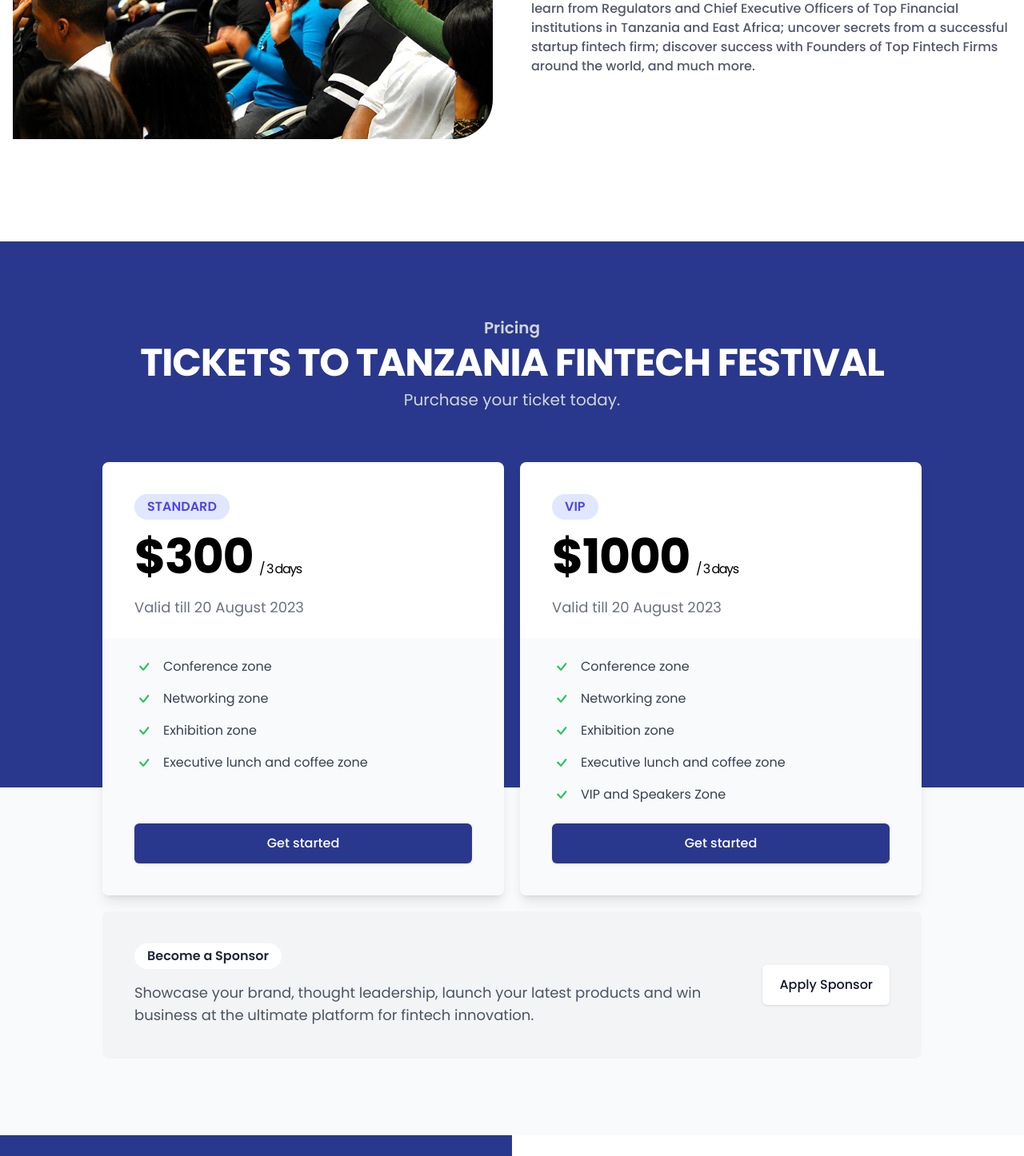
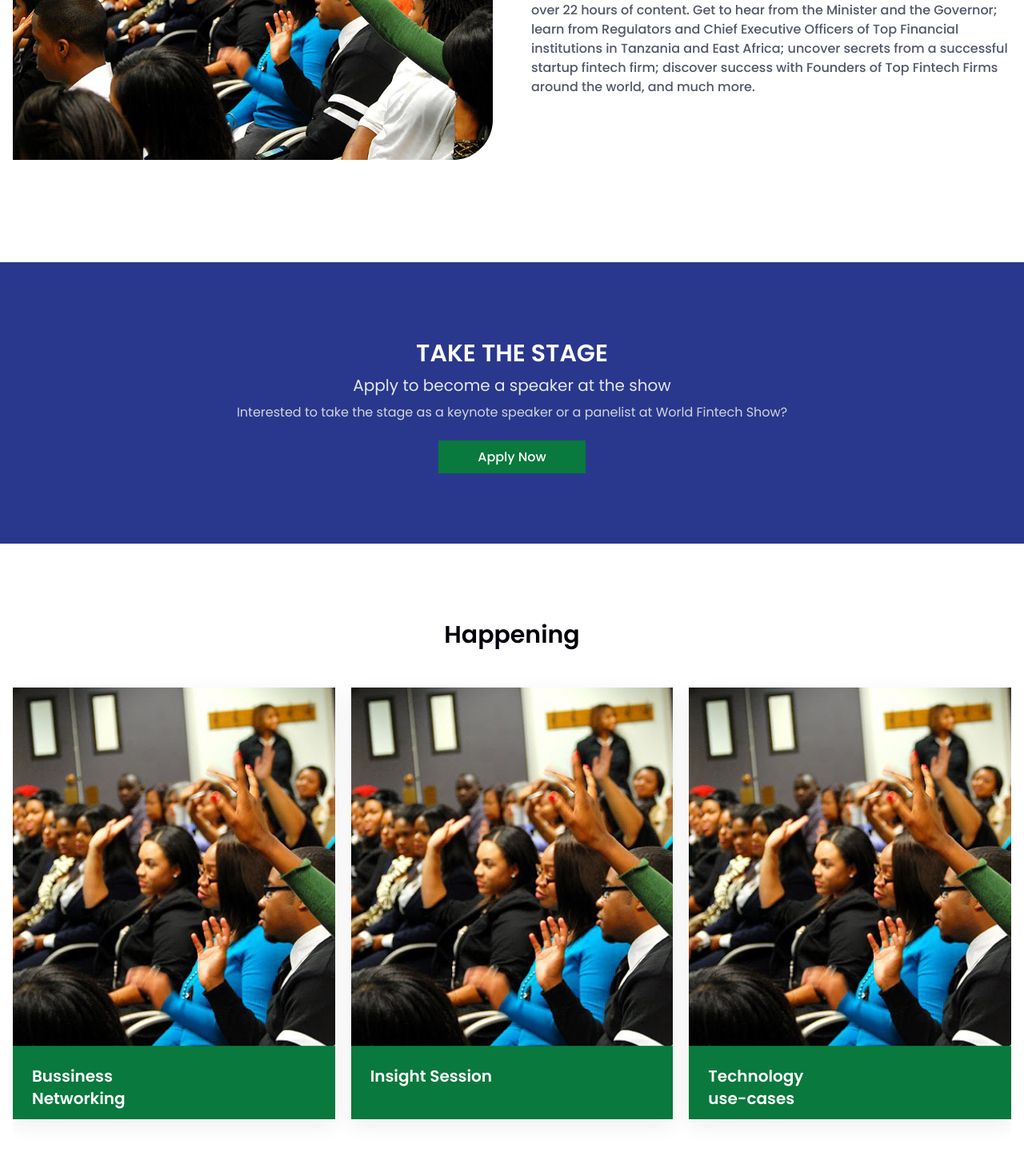
Before and after one commit to hellensoft/fintech, a React (Create React App) app: page / in a window 1280 px wide. Shown: the part 1330-2776 px from the top of the page at 80% size. Built offline with nearby package versions, Linux system fonts and the light colour scheme.

Commit message:
feat: what happening and take the stage section

```diff
--- /dev/null
+++ b/src/components/Happening.tsx
@@ -0,0 +1,112 @@
+import { FC, useState } from "react";
+import { Swiper, SwiperSlide } from "swiper/react";
+import SwiperCore, { Navigation } from "swiper";
+import "swiper/css";
+import { BsArrowRight, BsArrowLeft } from "react-icons/bs";
+import { ImQuotesLeft } from 'react-icons/im'
+import SectionWrapper from "./SectionWrapper";
+import happens from "../data/happening.json";
+
+SwiperCore.use([Navigation]);
+
+interface IHappening {}
+
+const Happening: FC<IHappening> = () => {
+	const [prevEl, setPrevEl] = useState<HTMLElement | null>(null);
+	const [nextEl, setNextEl] = useState<HTMLElement | null>(null);
+
+	return (
+		<SectionWrapper>
+			<div className="py-24">
+				<h1 className="text-2xl md:text-3xl text-center font-semibold text-blackPrimary">
+					Happening
+				</h1>
+				<div>
+					<Swiper
+						navigation={{
+							prevEl,
+							nextEl,
+						}}
+						spaceBetween={20}
+						breakpoints={{
+							640: {
+								// width: 640,
+								slidesPerView: 1,
+							},
+							768: {
+								// width: 768,
+								slidesPerView: 2,
+							},
+							1024: {
+								slidesPerView: 3,
+							},
+						}}
+						className=""
+					>
+						{happens.map((happen, index) => (
+							<SwiperSlide
+								key={index}
+								className="min-h-[380px] md:min-h-[540px] my-12 bg-white shadow-[0px_8px_24px_rgba(0,0,0,0.07)] bg-cover bg-center overflow-hidden group"
+								style={{
+									backgroundImage: `url(${happen.bgImage})`,
+								}}
+							>
+								<div className="bg-greenPrimary w-full h-full min-h-[380px] md:min-h-[540px] translate-y-[80%] md:translate-y-[83%] group-hover:translate-y-0 duration-200 p-6 flex flex-col justify-between">
+									<div className="">
+										<h2 className="text-lg md:text-xl h-[70px] max-w-[160px] text-white font-semibold">
+											{happen.title}
+										</h2>
+										<p className="text-sm md:text-base text-gray-200">
+											{happen.description}
+										</p>
+									</div>
+									<div className="space-y-4">
+										<ImQuotesLeft className="text-[44px] font-semibold text-gray-300" />
+										<p className="text-sm md:text-base text-gray-200">
+											{happen.host.description}
+										</p>
+										<img
+											className="h-12 w-auto"
+											src={happen.host.image}
+											alt={happen.title}
+										/>
+									</div>
+								</div>
+								{/* <p className="text-[74px] leading-[64px] font-semibold text-greenPrimary">
+									“
+								</p>
+								<p className="text-center text-textBlue">
+									{happen.title}
+								</p>
+								<img
+									className="my-6 rounded-full w-16 h-16"
+									src={happen.host.image}
+									alt={happen.title}
+								/>
+								<p className="text-[15px] text-darkBlue font-semibold text-center">
+									{happen.description}
+								</p> */}
+							</SwiperSlide>
+						))}
+						<div className="flex items-center space-x-6 justify-center">
+							<div
+								className="hover:cursor-pointer p-2 rounded-full border border-blackPrimary w-auto aspect-square"
+								ref={(node) => setPrevEl(node)}
+							>
+								<BsArrowLeft className="text-blackPrimary inline-block w-5 h-5" />
+							</div>
+							<div
+								className="hover:cursor-pointer p-2 rounded-full border border-blackPrimary w-auto aspect-square"
+								ref={(node) => setNextEl(node)}
+							>
+								<BsArrowRight className="text-blackPrimary inline-block w-5 h-5" />
+							</div>
+						</div>
+					</Swiper>
+				</div>
+			</div>
+		</SectionWrapper>
+	);
+};
+
+export default Happening;
--- /dev/null
+++ b/src/components/TakeTheState.tsx
@@ -0,0 +1,32 @@
+import { FC } from "react";
+import { Link } from "react-router-dom";
+import SectionWrapper from "./SectionWrapper";
+
+interface ITakeTheStage {}
+
+const TakeTheStage: FC<ITakeTheStage> = () => {
+	return (
+		<div className="bg-bluePrimary">
+			<SectionWrapper>
+				<div className="max-w-3xl py-24 text-center mx-auto">
+					<h1 className="text-white text-2xl sm:text-3xl font-semibold">
+						TAKE THE STAGE
+					</h1>
+					<h2 className="text-gray-200 text-md md:text-xl my-2">Apply to become a speaker at the show</h2>
+					<p className="text-gray-300 text-sm md:text-base mb-8">
+						Interested to take the stage as a keynote speaker or a
+						panelist at World Fintech Show?
+					</p>
+					<Link
+						className="font-medium bg-greenPrimary border border-greenPrimary hover:bg-bluePrimary duration-300 py-2 px-12 text-white"
+						to="/enquiry"
+					>
+						Apply Now
+					</Link>
+				</div>
+			</SectionWrapper>
+		</div>
+	);
+};
+
+export default TakeTheStage;
--- /dev/null
+++ b/src/components/WhoWillMeet.tsx
@@ -0,0 +1,18 @@
+import { FC } from "react";
+import SectionWrapper from "./SectionWrapper";
+
+interface IWhoWillMeet {}
+
+const WhoWillMeet: FC<IWhoWillMeet> = () => {
+	return (
+		<SectionWrapper>
+			<div className="py-24">
+				<h1 className="text-2xl md:text-3xl text-center font-semibold text-blackPrimary">
+					WHO WILL YOU MEET?
+				</h1>
+			</div>
+		</SectionWrapper>
+	);
+};
+
+export default WhoWillMeet;
--- a/src/containers/HomeIntro.tsx
+++ b/src/containers/HomeIntro.tsx
@@ -39,13 +39,13 @@
 							</p>
 							<div className="space-x-4">
 								<Link
-									className="font-medium bg-transparent border-white border hover:bg-bluePrimary duration-300 py-3 px-12 text-white"
+									className="hidden xs:inline-block font-medium bg-transparent border-white border hover:bg-bluePrimary duration-300 py-3 px-4 sm:px-12 text-white"
 									to="/enquiry"
 								>
 									Become a Sponsor
 								</Link>
 								<Link
-									className="font-medium bg-greenPrimary border border-greenPrimary hover:bg-bluePrimary duration-300 py-3 px-12 text-white"
+									className="font-medium bg-greenPrimary border border-greenPrimary hover:bg-bluePrimary duration-300 py-3 px-6 xs:px-4 sm:px-12 text-white"
 									to="/enquiry"
 								>
 									Become a Speaker
--- /dev/null
+++ b/src/data/happening.json
@@ -0,0 +1,47 @@
+[
+	{
+		"title": "Bussiness Networking",
+		"description": "As the world slowly returns to normal, this physical event will be a refreshing experience featuring multiple networking sessions.",
+		"bgImage": "/images/fintech.png",
+		"host": {
+			"image": "/images/pesapal-logo.png",
+			"description": "We had more than thirty five leads in the first ninety minutes of the conference."
+		}
+	},
+	{
+		"title": "Insight Session",
+		"description": "Hear from global experts on the best practices in fintech and blockchain based applications, within the rapidly changing financial services sector.",
+		"bgImage": "/images/fintech.png",
+		"host": {
+			"image": "/images/pesapal-logo.png",
+			"description": "Really brilliant line-up of participants!"
+		}
+	},
+	{
+		"title": "Technology use-cases",
+		"description": "Learn from early adopters and tech innovators about how fintech is impacting the organisations, their business functions and consumers at large.",
+		"bgImage": "/images/fintech.png",
+		"host": {
+			"image": "/images/pesapal-logo.png",
+			"description": "We got to meet some unique solutions providers here!"
+		}
+	},
+	{
+		"title": "Exihibition",
+		"description": "Explore cutting-edge technology innovations to help build leaner processes, develop innovative products, improve security and automate tasks.",
+		"bgImage": "/images/fintech.png",
+		"host": {
+			"image": "/images/pesapal-logo.png",
+			"description": "The quality of delegates is super notch!"
+		}
+	},
+	{
+		"title": "Panel Discussions",
+		"description": "Witness interactive discussion, debates and fire-side charts conducted by some of the greatest minds in fintech and blockchain space",
+		"bgImage": "/images/fintech.png",
+		"host": {
+			"image": "/images/pesapal-logo.png",
+			"description": "The event has right decision makers and right policy makers."
+		}
+	}
+]
--- a/src/pages/Home.tsx
+++ b/src/pages/Home.tsx
@@ -1,12 +1,15 @@
 import { FC } from "react";
 // import Exhibitors from "../components/Exhibitors";
 import Forum from "../components/Forum";
+import Happening from "../components/Happening";
 import SectionWrapper from "../components/SectionWrapper";
 import SponsorPrices from "../components/SponsorPrices";
 // import Sponsers from "../components/Sponsers";
 import Statistics from "../components/Statistics";
+import TakeTheStage from "../components/TakeTheState";
 import TicketCards from "../components/TicketCards";
 import WhoAttends from "../components/WhoAttends";
+import WhoWillMeet from "../components/WhoWillMeet";
 import HomeIntro from "../containers/HomeIntro";
 
 interface IHome {}
@@ -45,10 +48,13 @@
 				</div>
 			</SectionWrapper>
 			{/* <Sponsers /> */}
-            <TicketCards />
-            <SponsorPrices />
+			<TakeTheStage />
+            <Happening />
+			<TicketCards />
+			<SponsorPrices />
 			<Forum />
 			<WhoAttends />
+            <WhoWillMeet />
 			{/* <Exhibitors /> */}
 		</div>
 	);
```
Also changed, not shown: progress.txt, 12 other files (tests, documents, lock files or other folders).
